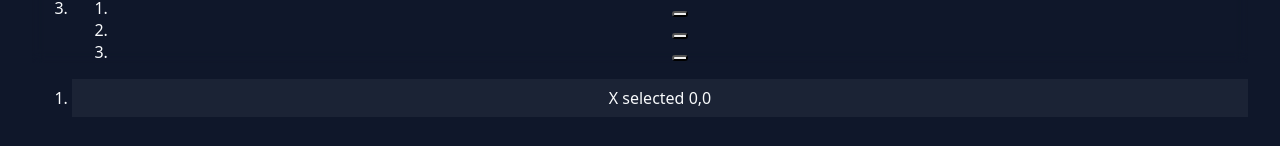
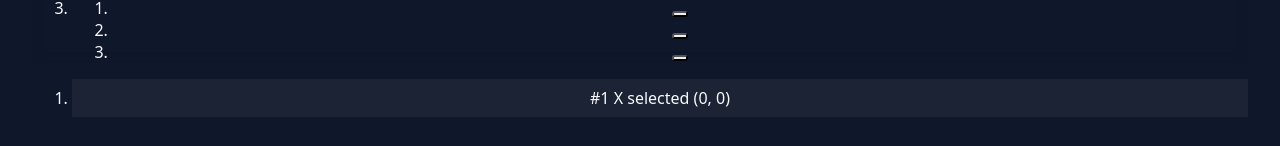
Before and after one commit to Akash-Ramjyothi/Tic-Tac-Toe, a React (Vite) app: page / in a window 1280 px wide. Both pictures are taken after a click on the button 680 px from the left and 225 px from the top of the page. Shown: the part 344-490 px from the top of the page. Built offline with nearby package versions, Linux system fonts and the light colour scheme.

Commit message:
feat(Log): enhance move history with numbering, reverse order, and empty state
Refactor Log component to improve rendering of game moves and add empty state.

```diff
--- a/src/components/Log.jsx
+++ b/src/components/Log.jsx
@@ -1,12 +1,50 @@
+import PropTypes from "prop-types";
+
 export default function Log({ turns }) {
-  //   console.log(turns);
+  if (!turns || turns.length === 0) {
+    return (
+      <div id="log" className="log-empty">
+        <p>No moves yet. Start the game!</p>
+      </div>
+    );
+  }
+
   return (
-    <ol id="log">
-      {turns.map((turn) => (
-        <li key={`${turn.square.row}${turn.square.col}`}>
-          {turn.player} selected {turn.square.row},{turn.square.col}
-        </li>
-      ))}
-    </ol>
+    <section aria-label="Game move history">
+      <ol id="log" className="log-list">
+        {[...turns]
+          .slice()
+          .reverse()
+          .map((turn, index) => {
+            const moveNumber = turns.length - index;
+
+            return (
+              <li
+                key={`${turn.player}-${turn.square.row}-${turn.square.col}-${moveNumber}`}
+                className="log-item"
+              >
+                <span className="move-number">#{moveNumber}</span>{" "}
+                <span className="move-player">{turn.player}</span>{" "}
+                selected{" "}
+                <span className="move-position">
+                  ({turn.square.row}, {turn.square.col})
+                </span>
+              </li>
+            );
+          })}
+      </ol>
+    </section>
   );
 }
+
+Log.propTypes = {
+  turns: PropTypes.arrayOf(
+    PropTypes.shape({
+      player: PropTypes.string.isRequired,
+      square: PropTypes.shape({
+        row: PropTypes.number.isRequired,
+        col: PropTypes.number.isRequired,
+      }).isRequired,
+    })
+  ).isRequired,
+};
```
